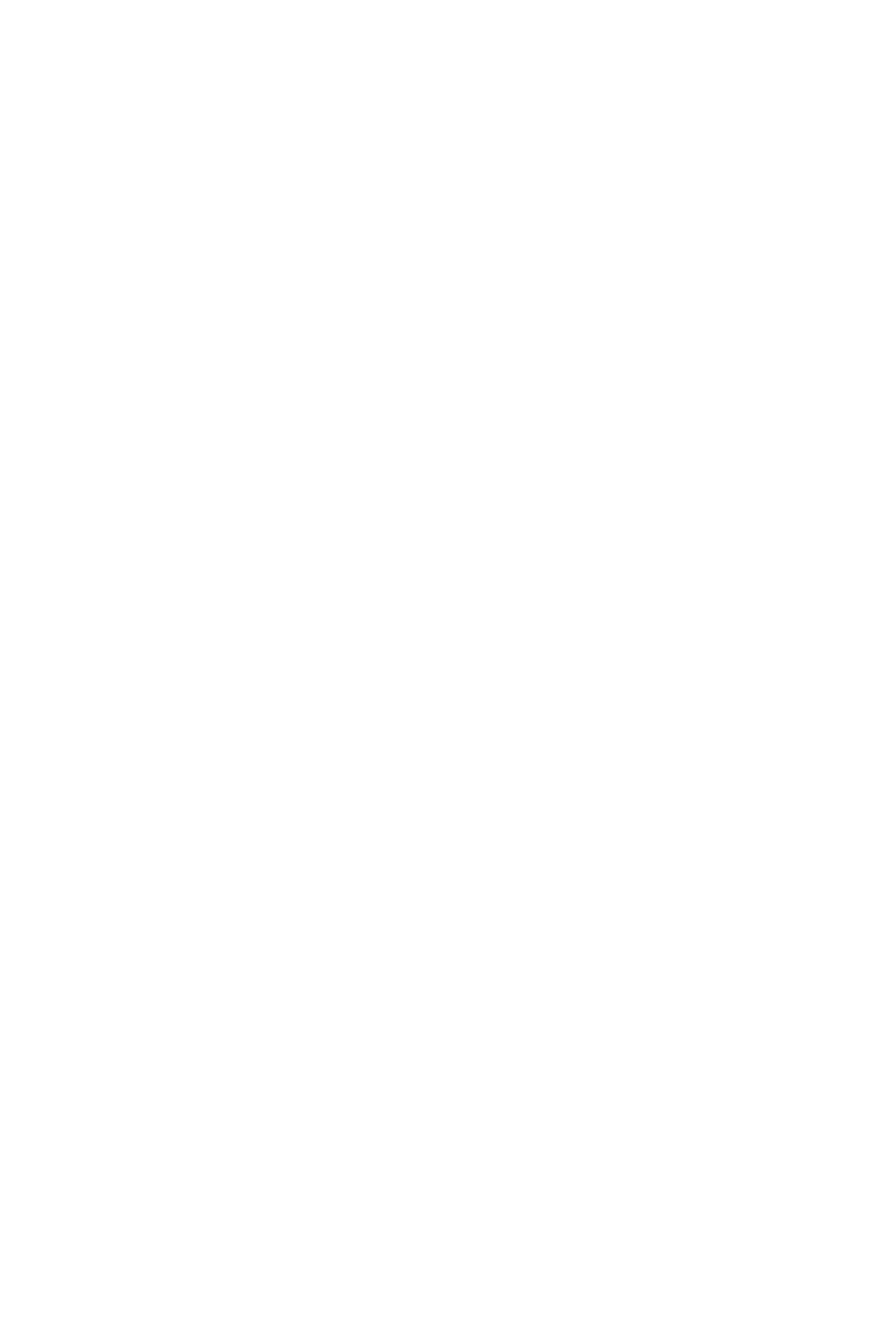
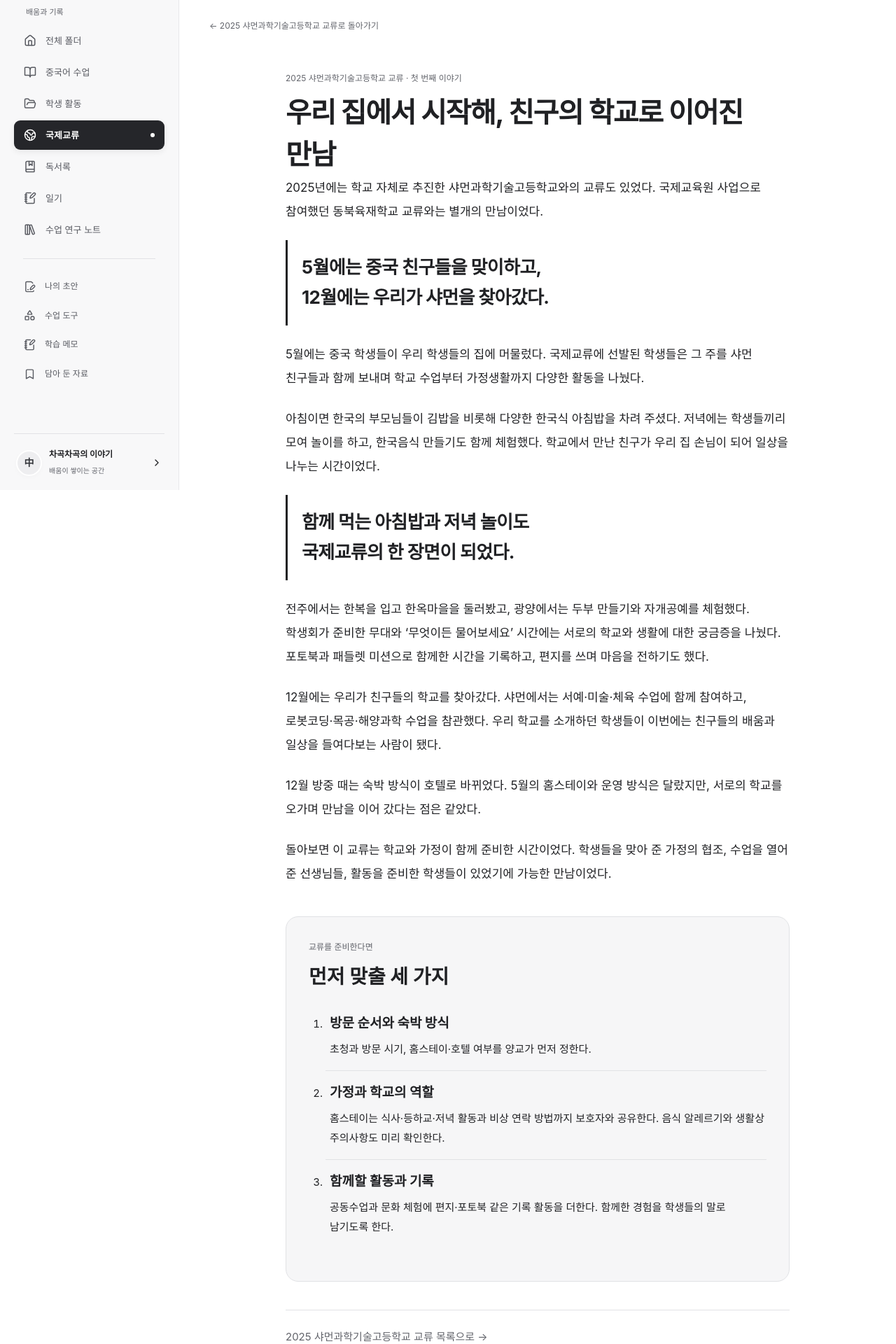
Before and after one commit to chicjin0311-web/chineses, a Next.js app: page /exchange/xiamen-2025/our-first-story in a window 1280 px wide. Before the commit this address had no page. Shown: the part 100-2020 px from the top of the page at 70% size. Before the commit the page ends 800 px from the top, so only its background shows below. Built offline with nearby package versions, Linux system fonts and the light colour scheme; a web font is replaced by a local one.

Commit message:
Publish separate 2025 Xiamen exchange series and homestay story

```diff
--- a/src/app/exchange/page.tsx
+++ b/src/app/exchange/page.tsx
@@ -4,12 +4,13 @@ import './exchange.css';
 
 export const metadata: Metadata = {
   title: '국제교류 기록',
-  description: '2026년 동북육재학교 온라인 교류와 2025년 방중·방한, 대만 교류까지. 온라인과 대면으로 이어지는 만남과 배움의 기록입니다.',
+  description: '동북육재학교, 샤먼과학기술고등학교, 대만 교류를 학교와 연도별로 나눈 만남과 배움의 기록입니다.',
 };
 
 const series = [
   { year: '2026', school: '동북육재학교', context: '하반기 헬로우이프렌즈', description: '작년의 인연을 온라인 만남과 응원으로 이어 갑니다.', href: '/exchange/dongbei-2026' },
   { year: '2025', school: '동북육재학교', context: '국제교육원 공모 선정 · 한중고교생교류사업', description: '온라인 만남 이후 방중 → 방한으로 이어진 기록.', href: '/exchange/dongbei-2025' },
+  { year: '2025', school: '샤먼과학기술고등학교', context: '학교 자체 교류 · 가정과 학교가 함께한 만남', description: '5월 방한·홈스테이 → 12월 방중·호텔 숙박으로 이어진 기록.', href: '/exchange/xiamen-2025' },
   { year: '2026', school: '대만 교류', context: '온라인에서 다음 만남으로', description: '1차 온라인 교류 → 사전답사 → 2차 온라인 교류', href: '/exchange/taiwan-2026' },
 ];
 
--- /dev/null
+++ b/src/app/exchange/xiamen-2025/our-first-story/page.tsx
@@ -0,0 +1,34 @@
+import type { Metadata } from 'next';
+import Link from 'next/link';
+import '../../exchange.css';
+
+export const metadata: Metadata = { title: '우리 집에서 시작해, 친구의 학교로 이어진 만남', description: '2025 샤먼과학기술고등학교 교류 첫 번째 이야기. 5월 방한 홈스테이와 12월 방중의 기록.' };
+
+export default function Story() {
+  return <div className="page exchange-page">
+    <Link className="back-link" href="/exchange/xiamen-2025">← 2025 샤먼과학기술고등학교 교류로 돌아가기</Link>
+    <article className="exchange-article">
+      <header><p className="eyebrow">2025 샤먼과학기술고등학교 교류 · 첫 번째 이야기</p><h1>우리 집에서 시작해, 친구의 학교로 이어진 만남</h1></header>
+      <div className="exchange-prose">
+        <p>2025년에는 학교 자체로 추진한 샤먼과학기술고등학교와의 교류도 있었다. 국제교육원 사업으로 참여했던 동북육재학교 교류와는 별개의 만남이었다.</p>
+        <p className="exchange-key"><strong>5월에는 중국 친구들을 맞이하고,<br />12월에는 우리가 샤먼을 찾아갔다.</strong></p>
+        <p>5월에는 중국 학생들이 우리 학생들의 집에 머물렀다. 국제교류에 선발된 학생들은 그 주를 샤먼 친구들과 함께 보내며 학교 수업부터 가정생활까지 다양한 활동을 나눴다.</p>
+        <p>아침이면 한국의 부모님들이 김밥을 비롯해 다양한 한국식 아침밥을 차려 주셨다. 저녁에는 학생들끼리 모여 놀이를 하고, 한국음식 만들기도 함께 체험했다. 학교에서 만난 친구가 우리 집 손님이 되어 일상을 나누는 시간이었다.</p>
+        <p className="exchange-key"><strong>함께 먹는 아침밥과 저녁 놀이도<br />국제교류의 한 장면이 되었다.</strong></p>
+        <p>전주에서는 한복을 입고 한옥마을을 둘러봤고, 광양에서는 두부 만들기와 자개공예를 체험했다. 학생회가 준비한 무대와 ‘무엇이든 물어보세요’ 시간에는 서로의 학교와 생활에 대한 궁금증을 나눴다. 포토북과 패들렛 미션으로 함께한 시간을 기록하고, 편지를 쓰며 마음을 전하기도 했다.</p>
+        <p>12월에는 우리가 친구들의 학교를 찾아갔다. 샤먼에서는 서예·미술·체육 수업에 함께 참여하고, 로봇코딩·목공·해양과학 수업을 참관했다. 우리 학교를 소개하던 학생들이 이번에는 친구들의 배움과 일상을 들여다보는 사람이 됐다.</p>
+        <p>12월 방중 때는 숙박 방식이 호텔로 바뀌었다. 5월의 홈스테이와 운영 방식은 달랐지만, 서로의 학교를 오가며 만남을 이어 갔다는 점은 같았다.</p>
+        <p>돌아보면 이 교류는 학교와 가정이 함께 준비한 시간이었다. 학생들을 맞아 준 가정의 협조, 수업을 열어 준 선생님들, 활동을 준비한 학생들이 있었기에 가능한 만남이었다.</p>
+      </div>
+      <section className="exchange-checklist" aria-labelledby="xiamen-preparation-title">
+        <p className="eyebrow">교류를 준비한다면</p><h2 id="xiamen-preparation-title">먼저 맞출 세 가지</h2>
+        <ol>
+          <li><h3>방문 순서와 숙박 방식</h3><p>초청과 방문 시기, 홈스테이·호텔 여부를 양교가 먼저 정한다.</p></li>
+          <li><h3>가정과 학교의 역할</h3><p>홈스테이는 식사·등하교·저녁 활동과 비상 연락 방법까지 보호자와 공유한다. 음식 알레르기와 생활상 주의사항도 미리 확인한다.</p></li>
+          <li><h3>함께할 활동과 기록</h3><p>공동수업과 문화 체험에 편지·포토북 같은 기록 활동을 더한다. 함께한 경험을 학생들의 말로 남기도록 한다.</p></li>
+        </ol>
+      </section>
+      <footer className="exchange-article-footer"><Link href="/exchange/xiamen-2025">2025 샤먼과학기술고등학교 교류 목록으로 →</Link></footer>
+    </article>
+  </div>;
+}
```
Also changed, not shown: src/app/exchange/xiamen-2025/page.tsx (added, +15 -0 lines).
